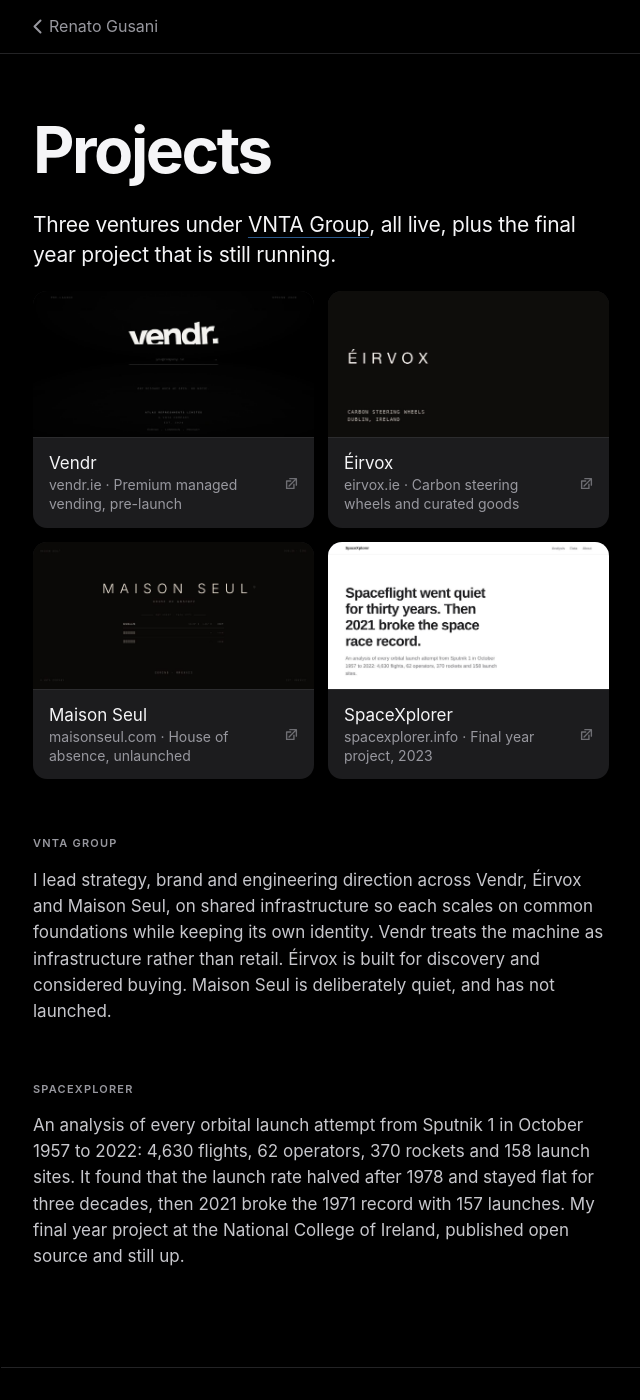
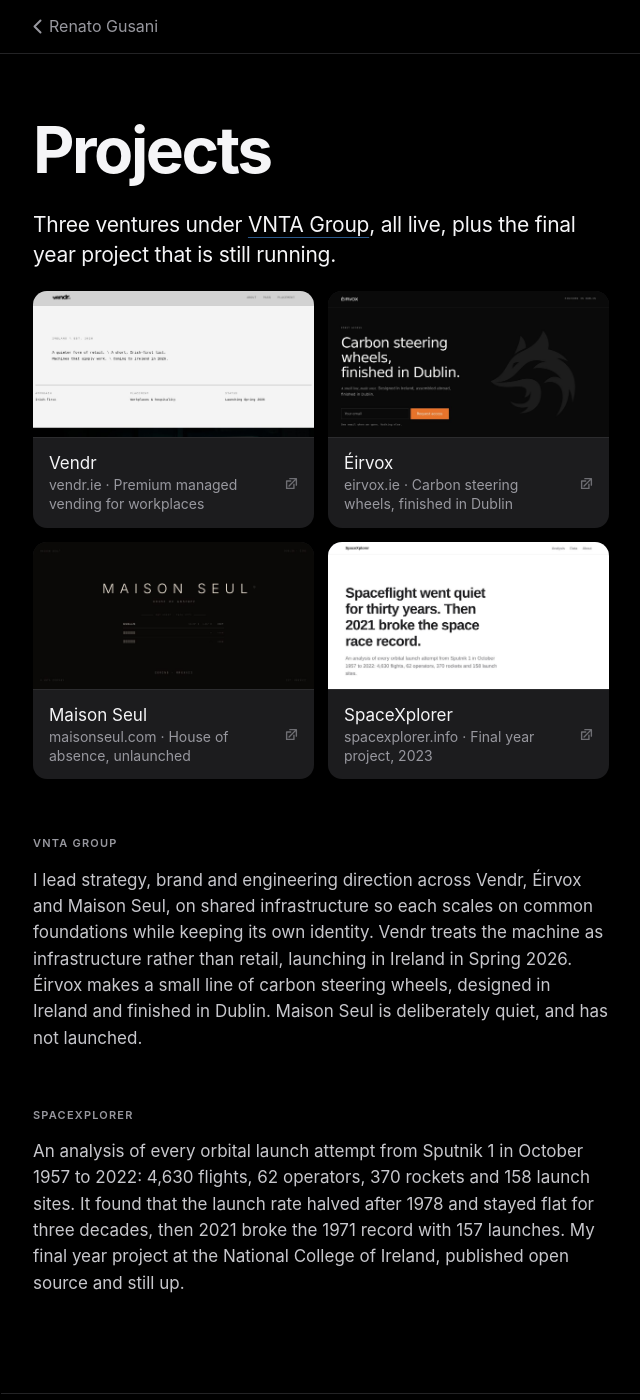
Before and after one commit to renatogusani/personal-site, a Jekyll site: the page built from projects.md, in a window 1280 px wide and 1400 px high. Shown: the whole window, without its empty margins (319-959 px from the left). Built offline with Jekyll 4.4.1, drawn with Linux system fonts in a browser that asks for light colours.

Commit message:
Capture Vendr and Éirvox past their gates
Both cards were showing a gate rather than the work.

Vendr defaults to PUBLIC_SITE_MODE=coming_soon, so the grab was its teaser.
Its page component already accepts ?preview=live, which renders LiveHome.
Captured that instead: wordmark and nav on the off white ground, "a quieter
form of retail", and the approach, placement and Spring 2026 status line.

Éirvox would not render at all because its bootstrap needs Supabase. It
does not need it for this: the app exposes /#/coming-soon as an
always-reachable gate page that renders without credentials. Captured
that: the fox mark, "carbon steering wheels, finished in Dublin", and the
first-access capture. That was the last legacy og image on the site, so
all four cards are now real screenshots.

Both bypasses use the app's own mechanism, no patching. Copy follows what
the pages actually say: Vendr is no longer described as pre-launch, and
Éirvox is carbon steering wheels rather than a general marketplace.

Known limit, documented: no outbound network here, so Google Fonts fall
back. Éirvox's headline renders in a system grotesque rather than Inter
Tight. The other three use no webfonts.

Co-Authored-By: Claude Opus 5 <noreply@anthropic.com>
Claude-Session: https://claude.ai/code/session_019WrpS6jkpRWjfV3syLupkp

```diff
--- a/projects.md
+++ b/projects.md
@@ -20,14 +20,14 @@ redirect_from:
   - /projects/statistical_analyses/
 ventures:
   - name: Vendr
-    meta: "vendr.ie · Premium managed vending, pre-launch"
+    meta: "vendr.ie · Premium managed vending for workplaces"
     image: /assets/img/projects/vendr.jpg
-    alt: "The Vendr site: the wordmark in white on black, an email field, and the line: one message when we open, no noise. Marked pre-launch, Spring 2026."
+    alt: "The Vendr site: the wordmark and nav on an off white ground, above the line: a quieter form of retail, a short Irish first list, machines that simply work. Below it, approach Irish first, placement workplaces and hospitality, launching Spring 2026."
     url: https://vendr.ie
   - name: Éirvox
-    meta: "eirvox.ie · Carbon steering wheels and curated goods"
+    meta: "eirvox.ie · Carbon steering wheels, finished in Dublin"
     image: /assets/img/projects/eirvox.jpg
-    alt: "The ÉIRVOX wordmark letterspaced in off white on black, above the line: carbon steering wheels, Dublin, Ireland."
+    alt: "The ÉIRVOX site: the headline carbon steering wheels, finished in Dublin, over a large fox mark on black, with an email field marked first access."
     url: https://eirvox.ie
   - name: Maison Seul
     meta: "maisonseul.com · House of absence, unlaunched"
@@ -55,7 +55,8 @@ VNTA Group
 I lead strategy, brand and engineering direction across Vendr, Éirvox and
 Maison Seul, on shared infrastructure so each scales on common foundations
 while keeping its own identity. Vendr treats the machine as infrastructure
-rather than retail. Éirvox is built for discovery and considered buying.
+rather than retail, launching in Ireland in Spring 2026. Éirvox makes a small
+line of carbon steering wheels, designed in Ireland and finished in Dublin.
 Maison Seul is deliberately quiet, and has not launched.
 
 SpaceXplorer
```
Also changed, not shown: work.md (+1 -1 lines), README.md, assets/img/projects/eirvox.jpg, assets/img/projects/vendr.jpg.
